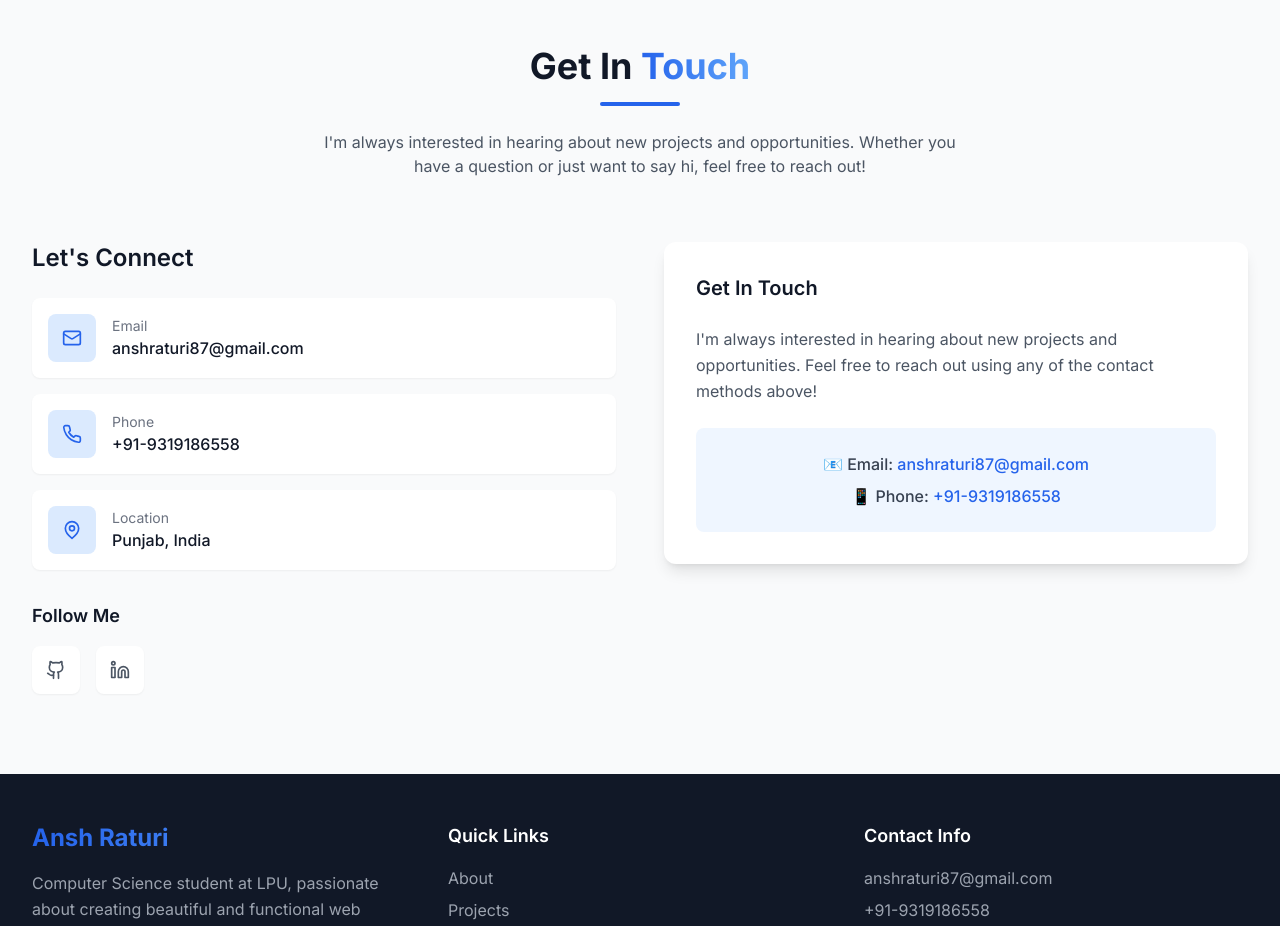
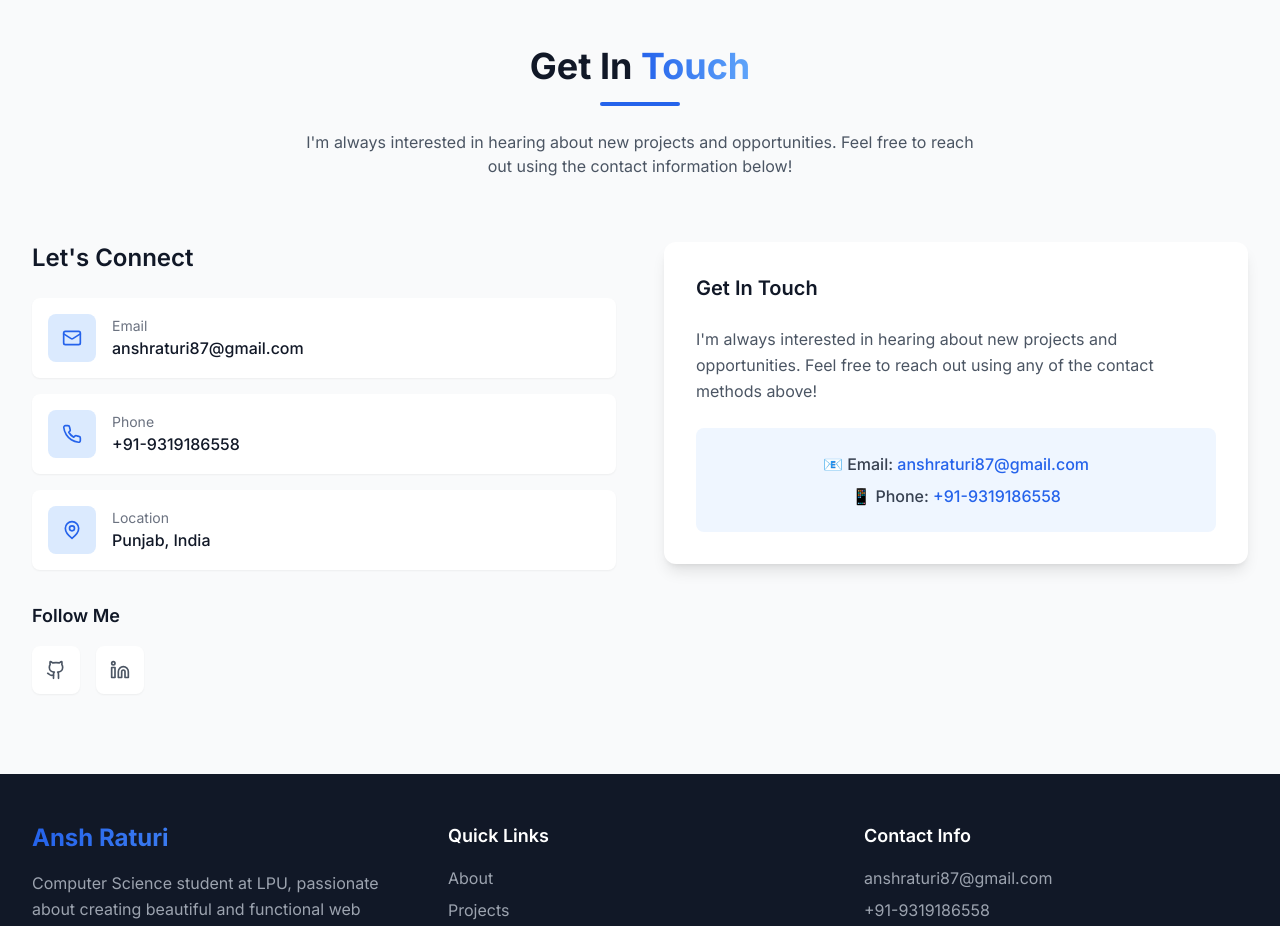
Before and after one commit to AnshRaturi/Portfolio, a React (Vite) app: page / in a window 1280 px wide. Shown: the part 4000-4926 px from the top of the page. Built offline with nearby package versions, Linux system fonts and the light colour scheme.

Commit message:
Update contact section description to clarify no form available

```diff
--- a/src/components/Contact.tsx
+++ b/src/components/Contact.tsx
@@ -52,7 +52,7 @@ const Contact = () => {
           <div className="w-20 h-1 bg-primary-600 mx-auto rounded-full"></div>
           <p className="text-gray-600 mt-6 max-w-2xl mx-auto">
             I'm always interested in hearing about new projects and opportunities.
-            Whether you have a question or just want to say hi, feel free to reach out!
+            Feel free to reach out using the contact information below!
           </p>
         </motion.div>
 
```
